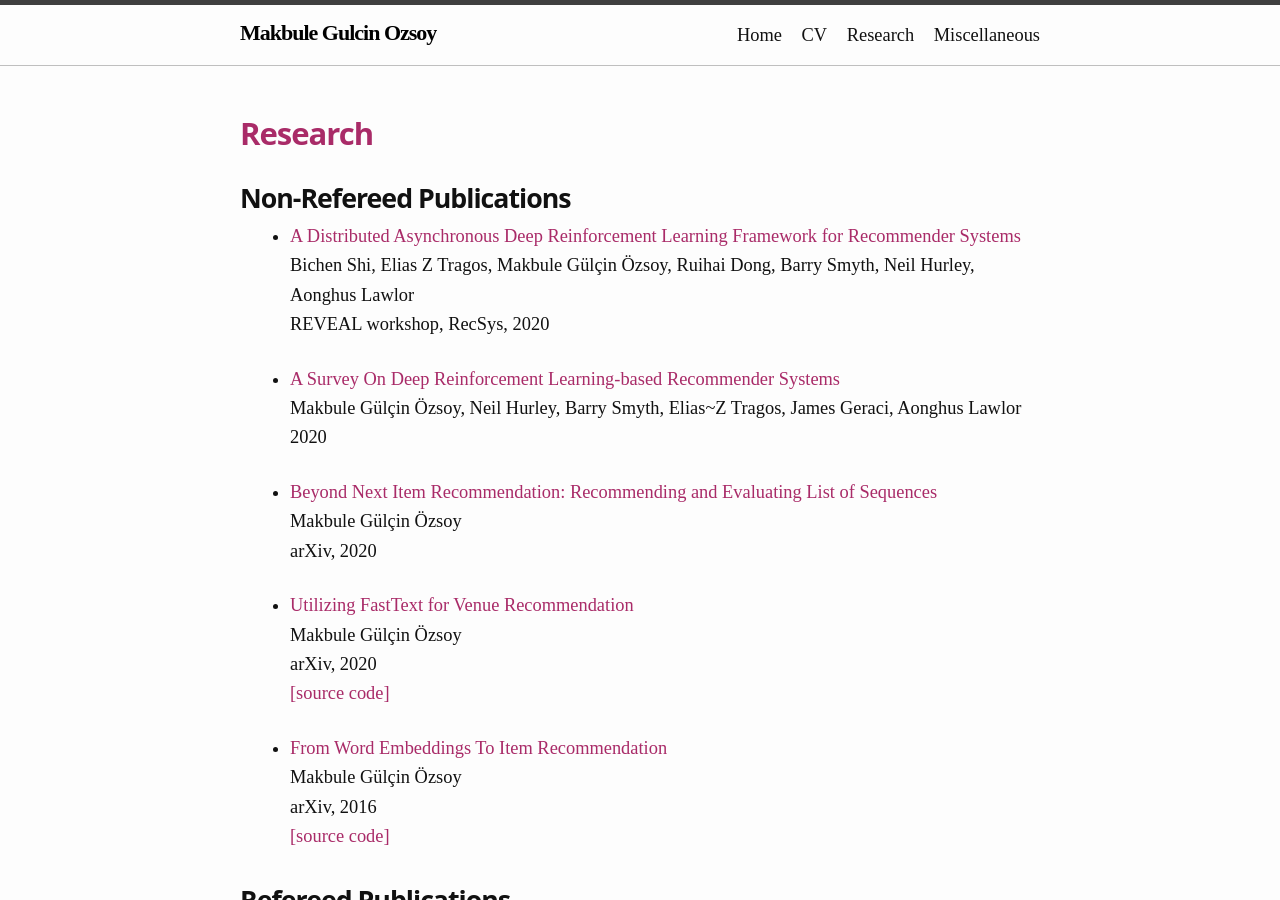
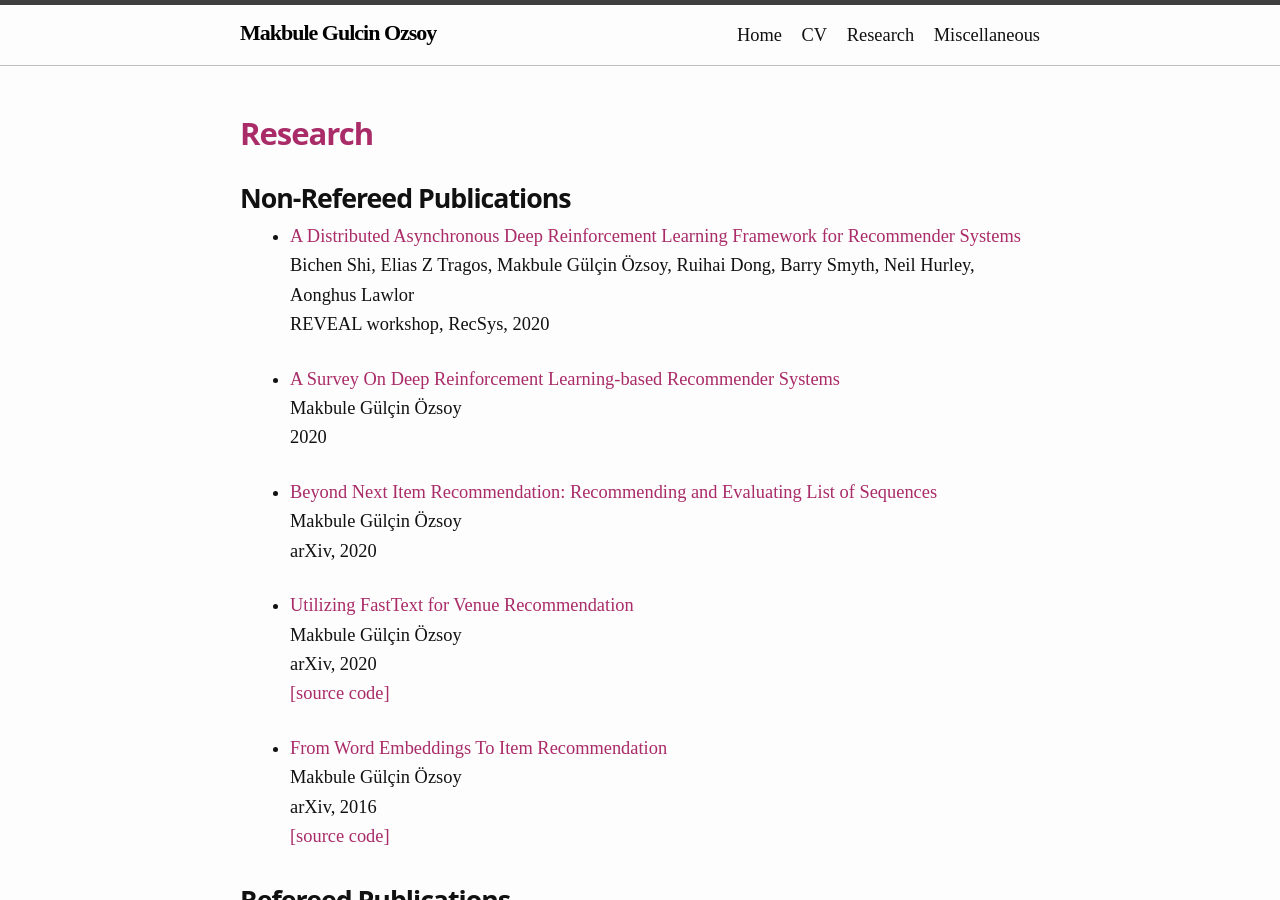
Before and after one commit to mgulcin/mgulcin.github.io, a Jekyll site: the page built from research.md, in a window 1280 px wide and 900 px high. Built offline with Jekyll 4.4.1, drawn with Linux system fonts in a browser that asks for light colours.

Commit message:
Update research.md

```diff
--- a/research.md
+++ b/research.md
@@ -12,7 +12,7 @@ permalink: /research/
 	REVEAL workshop, RecSys, 2020<br/>
 
  * [A Survey On Deep Reinforcement Learning-based Recommender Systems](../assets/papers/ASurveyonDeepReinforcementLearningbasedRecommenderSystems.pdf) <br/>
-	Makbule Gülçin Özsoy, Neil Hurley, Barry Smyth, Elias~Z Tragos, James Geraci, Aonghus Lawlor<br/>
+	Makbule Gülçin Özsoy<br/>
 	2020<br/>
 
 * [Beyond Next Item Recommendation: Recommending and Evaluating List of Sequences](https://arxiv.org/abs/2008.13281)<br/>
```
